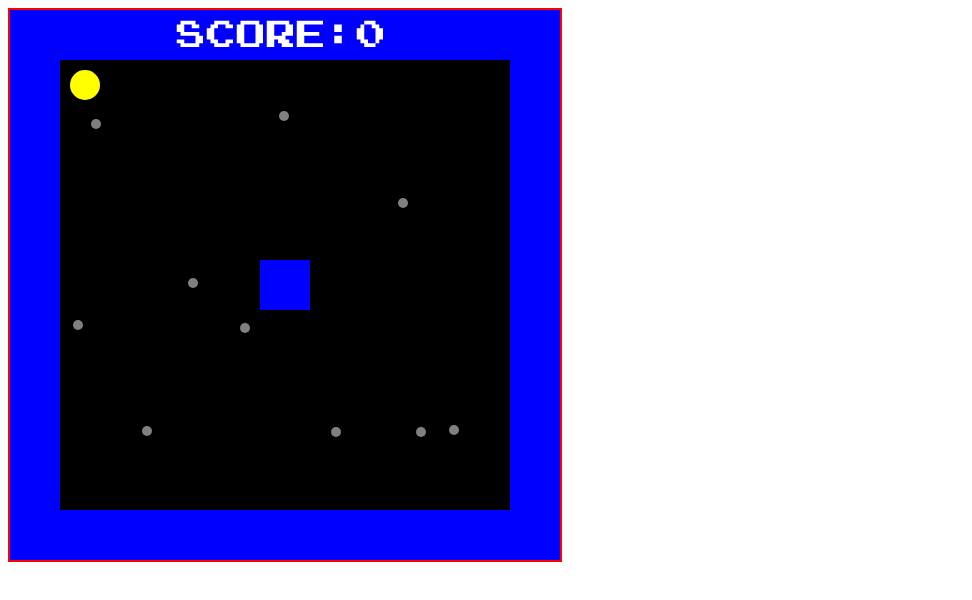
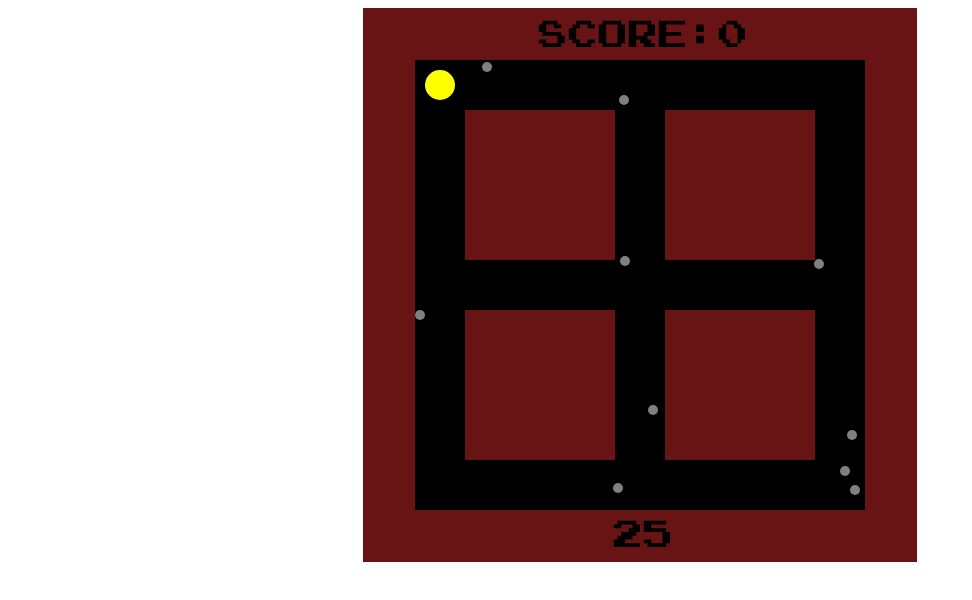
Before and after one commit to jaimeveloso/pacman-game, a plain HTML site: page index.html in a window 1280 px wide. Shown: the whole page, without its empty margins (0-972 px from the left). Drawn offline with Linux system fonts and the light colour scheme.

Commit message:
Main menu added

```diff
--- a/index.html
+++ b/index.html
@@ -3,10 +3,12 @@
 <head>
     <meta charset="UTF-8">
     <meta name="viewport" content="width=device-width, initial-scale=1.0">
-    <title>Pacman</title>
+    <title>Beat The Clock</title>
     <link rel="stylesheet" href="style.css">
+    <link rel="icon" type="image/png" href="images&music/pacman-favicon.png">
 </head>
 <body>
+    <div id="display"></div>
     <div id="points"></div>
     <canvas id="canvas" width="550" height="550"></canvas>
     <script src="main.js"></script>
--- a/main.js
+++ b/main.js
@@ -1,20 +1,32 @@
 const canvas = document.getElementById('canvas')
 const ctx = canvas.getContext('2d')
 const points = document.getElementById('points')
+const display = document.getElementById('display')
+const backgroundAudio = new Audio("images&music/ingame-music.mp3")
+const eatingAudio = new Audio("images&music/eating.mp3")
+const victoryAudio = new Audio("images&music/victory.mp3")
+const gameOverAudio = new Audio("images&music/game-over.mp3")
 
 const NUMBER_OF_BALLS = 10
 const BLOCK_SIZE = 50
-let totalPoints = 0
-let keys = {
+const MARGIN_BEFORE_COLLISION = 1
+const RADIUS_SUM = 20
+const ballRoot = { radius: 5, color: 'grey',}
+const keys = {
   ArrowLeft: false,
   ArrowRight: false,
   ArrowUp: false,
   ArrowDown: false
 }
+let eated = false
+let totalPoints = 0
+
+let countDownTime = 30
 
 document.addEventListener('keydown', (event) => {
   if (event.key in keys) {
     keys[event.key] = true
+    backgroundAudio.play()
   }
 })
 document.addEventListener('keyup', (event) => {
@@ -26,13 +38,13 @@ document.addEventListener('keyup', (event) => {
 const map = [
   [1, 1, 1, 1, 1, 1, 1, 1, 1, 1, 1],
   [1, 0, 0, 0, 0, 0, 0, 0, 0, 0, 1],
+  [1, 0, 1, 1, 1, 0, 1, 1, 1, 0, 1],
+  [1, 0, 1, 1, 1, 0, 1, 1, 1, 0, 1],
+  [1, 0, 1, 1, 1, 0, 1, 1, 1, 0, 1],
   [1, 0, 0, 0, 0, 0, 0, 0, 0, 0, 1],
-  [1, 0, 0, 0, 0, 0, 0, 0, 0, 0, 1],
-  [1, 0, 0, 0, 0, 0, 0, 0, 0, 0, 1],
-  [1, 0, 0, 0, 0, 1, 0, 0, 0, 0, 1],
-  [1, 0, 0, 0, 0, 0, 0, 0, 0, 0, 1],
-  [1, 0, 0, 0, 0, 0, 0, 0, 0, 0, 1],
-  [1, 0, 0, 0, 0, 0, 0, 0, 0, 0, 1],
+  [1, 0, 1, 1, 1, 0, 1, 1, 1, 0, 1],
+  [1, 0, 1, 1, 1, 0, 1, 1, 1, 0, 1],
+  [1, 0, 1, 1, 1, 0, 1, 1, 1, 0, 1],
   [1, 0, 0, 0, 0, 0, 0, 0, 0, 0, 1],
   [1, 1, 1, 1, 1, 1, 1, 1, 1, 1, 1]
 ]
@@ -41,7 +53,7 @@ function drawmap(){
   for(let i = 0; i < map.length; i++){
     for(let n = 0; n < map[i].length; n++){
       if(map[i][n] === 1){
-        ctx.fillStyle = 'blue'
+        ctx.fillStyle = 'rgb(105, 20, 20)'
         ctx.fillRect(n * BLOCK_SIZE, i * BLOCK_SIZE, BLOCK_SIZE, BLOCK_SIZE)
       }
     }
@@ -52,10 +64,10 @@ const pacmanBall = {
   x: 1 * BLOCK_SIZE + BLOCK_SIZE / 2,
   y: 1 * BLOCK_SIZE + BLOCK_SIZE / 2,
   radius: 15,
-  velocityXRight: 2,
-  velocityXLeft: 2,
-  velocityYUp: 2,
-  velocityYDown: 2,
+  velocityXRight: 1,
+  velocityXLeft: 1,
+  velocityYUp: 1,
+  velocityYDown: 1,
   color: 'yellow',
   draw: function() {
       ctx.beginPath();
@@ -66,63 +78,91 @@ const pacmanBall = {
     }
 }
 
-const allBalls = []
-for (let i = 0; i < 10; i++){
-  const x = Math.floor(Math.random() * (canvas.width - 20)) + 10
-  const y = Math.floor(Math.random() * (canvas.width - 20)) + 10
-  if(!detectBlockCollision(x, y)){
-    allBalls.push({x, y, radius: 5, color: 'grey'})
-  } else {
-    i--
-  }
-}
-
-function detectBlockCollision(x, y){
+function detectBlockLocation(x, y){
+  const blockY = Math.floor(y / BLOCK_SIZE)
   const blockX = Math.floor(x / BLOCK_SIZE)
-  const blockY = Math.floor(y / BLOCK_SIZE)
-  if(blockY < 0 || blockY >= map.length || blockX < 0 || blockX >= map[0].length){
-    return true
-  }
   return map[blockY][blockX] === 1
 }
 
+const allBalls = []
+function createBallFood(){
+  for (let i = 0; i < NUMBER_OF_BALLS; i++){
+    const x = Math.floor(Math.random() * (canvas.width - BLOCK_SIZE * 2 - ballRoot.radius * 2)) + BLOCK_SIZE + ballRoot.radius
+    const y = Math.floor(Math.random() * (canvas.height - BLOCK_SIZE * 2 - ballRoot.radius * 2)) + BLOCK_SIZE + ballRoot.radius
+    if(!detectBlockLocation(x, y)){
+      allBalls.push({...ballRoot, x, y})
+    } else {
+      i--
+    }
+  }
+}
+createBallFood(allBalls)
+
+const timerInterval = setInterval(()=> {
+    countDownTime--
+    if(totalPoints === NUMBER_OF_BALLS){
+      points.textContent = `YOU WIN!!`
+      pacmanBall.velocityXLeft = 0
+      pacmanBall.velocityXRight = 0
+      pacmanBall.velocityYDown = 0
+      pacmanBall.velocityYUp = 0
+      backgroundAudio.pause()
+      victoryAudio.play()
+      clearInterval(timerInterval)
+    } else if(countDownTime === 0){
+      clearInterval(timerInterval)
+      pacmanBall.velocityXLeft = 0
+      pacmanBall.velocityXRight = 0
+      pacmanBall.velocityYDown = 0
+      pacmanBall.velocityYUp = 0
+      backgroundAudio.pause()
+      gameOverAudio.play()
+      points.textContent = `GAME OVER`
+    } else {
+      points.textContent = `SCORE:${totalPoints}`
+    }
+    display.innerHTML = `${countDownTime}`
+  }, 1000)
+
 function draw(){
     ctx.clearRect(0, 0, canvas.clientWidth, canvas.height)
-    if (keys.ArrowRight && !detectBlockCollision(pacmanBall.x + pacmanBall.radius + 1, pacmanBall.y)) {
+
+    if (keys.ArrowRight && !detectBlockLocation(
+      (pacmanBall.x + pacmanBall.radius + MARGIN_BEFORE_COLLISION), pacmanBall.y)) {
       pacmanBall.x += pacmanBall.velocityXRight
     }
-    if (keys.ArrowLeft && !detectBlockCollision(pacmanBall.x - pacmanBall.radius - 1, pacmanBall.y)) {
+    if (keys.ArrowLeft && !detectBlockLocation(
+    (pacmanBall.x - pacmanBall.radius - MARGIN_BEFORE_COLLISION), pacmanBall.y)) {
       pacmanBall.x -= pacmanBall.velocityXLeft
     }
-    if (keys.ArrowUp && !detectBlockCollision(pacmanBall.x, pacmanBall.y - pacmanBall.radius - 1)) {
+    if (keys.ArrowUp && !detectBlockLocation(
+      pacmanBall.x, (pacmanBall.y - pacmanBall.radius - MARGIN_BEFORE_COLLISION))) {
       pacmanBall.y -= pacmanBall.velocityYUp
     }
-    if (keys.ArrowDown && !detectBlockCollision(pacmanBall.x, pacmanBall.y + pacmanBall.radius + 1)) {
+    if (keys.ArrowDown && !detectBlockLocation(
+      pacmanBall.x, (pacmanBall.y + pacmanBall.radius + MARGIN_BEFORE_COLLISION))) {
       pacmanBall.y += pacmanBall.velocityYDown
     }
 
     for ( let i = 0; i < allBalls.length; i++){
-      const distance = Math.sqrt((pacmanBall.x - allBalls[i].x)*(pacmanBall.x - allBalls[i].x)+(pacmanBall.y - allBalls[i].y)*(pacmanBall.y - allBalls[i].y))
-      if (distance < 20 && allBalls[i].color === 'grey'){
-        allBalls[i].color= 'transparent'
+      const distanceX = pacmanBall.x - allBalls[i].x
+      const distanceY = pacmanBall.y - allBalls[i].y
+      const totalDistance = distanceX * distanceX + distanceY * distanceY
+      if (totalDistance < RADIUS_SUM * RADIUS_SUM && !eated){
+        allBalls[i] = !eated
         totalPoints++
+        eatingAudio.play()
       }
+      drawBall(allBalls[i])
     }
+
     function drawBall(allBalls){
       ctx.beginPath()
       ctx.arc(allBalls.x, allBalls.y, allBalls.radius, 0, Math.PI * 2, true)
       ctx.fillStyle = allBalls.color
       ctx.fill()
     }
-    for(let i = 0; i < allBalls.length; i++){
-      drawBall(allBalls[i])
-    }
 
-    if(totalPoints === 10){
-      points.textContent = `YOU WIN!!`
-    } else {
-      points.textContent = `SCORE:${totalPoints}`
-    }
     pacmanBall.draw()
     drawmap()
     requestAnimationFrame(draw)
--- /dev/null
+++ b/mainMenu.css
@@ -0,0 +1,57 @@
+body{
+    display:flex;
+    justify-content:center;
+}
+#menu-container{
+    background-image: url("images&music/menu-image.png");
+    background-repeat:no-repeat;
+    background-size:cover;
+    background-position:center;
+    width:550px;
+    height:550px;
+    display:flex;
+    justify-content:space-evenly;
+    align-items:center;
+    flex-direction:column;
+}
+.title{
+    font-family:"Emulogic";
+    color:white;
+    opacity:0.7;
+}
+.game-button{
+    color:white;
+    background-color:rgb(165, 157, 157, 0.5);
+    padding:1rem;
+    border-radius:25%;
+    text-decoration:none;
+    width:15%;
+    text-align:center;
+    font-family: "Emulogic";
+}
+button:hover{
+    cursor:pointer;
+}
+.volume-buttons{
+    max-width:100%;
+    display:flex;
+    justify-content:space-between;
+    padding:1rem;
+}
+.volume-up, .mute{
+    background-color:transparent;
+    border:none;
+    outline:none;
+    color:white;
+}
+.based{
+    color:white;
+    font-family:"Emulogic";
+    font-size:10px;
+}
+@font-face{
+    font-family:"Emulogic";
+    src: url('font-family/emulogic-font/Emulogic-zrEw.ttf') format('truetype');
+    font-style:normal;
+    font-weight:normal;
+}
--- a/style.css
+++ b/style.css
@@ -1,14 +1,24 @@
+body{
+    display:flex;
+    justify-content:center;
+}
+
 canvas{
-    border:2px solid red;
+    border:2px solid rgb(105, 20, 20);
     background: black;
 }
 #points{
     font-family:"Emulogic";
-    color:white;
+    color:black;
     font-size: 30px;
     position:absolute;
-    padding-left: 165px;
     padding-top:5px;
+}
+#display{
+    position:absolute;
+    padding-top:505px;
+    font-size: 30px;
+    font-family:"Emulogic";
 }
 @font-face{
     font-family:"Emulogic";
```
Also changed, not shown: mainMenu.html (added, +32 -0 lines), mainMenu.js (added, +10 -0 lines), images&music/pacman-favicon.png (added), 6 other files.
